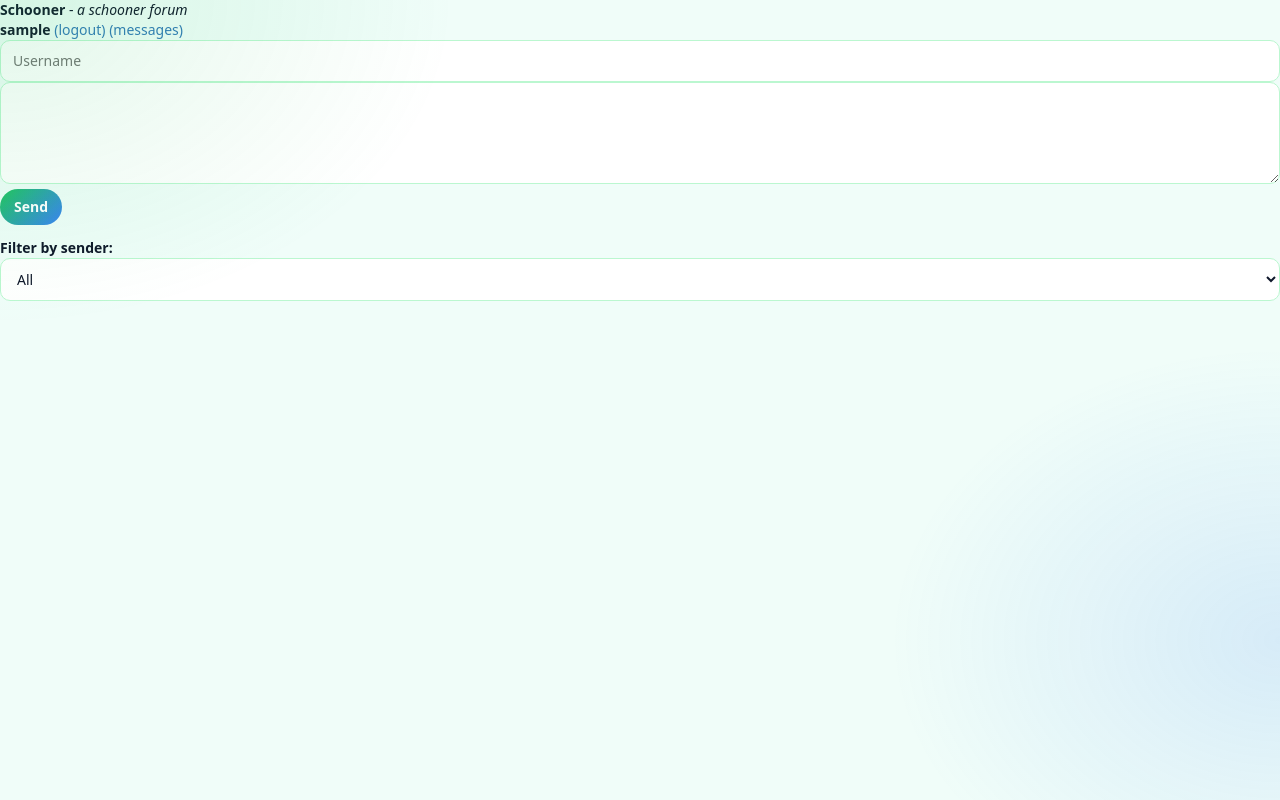
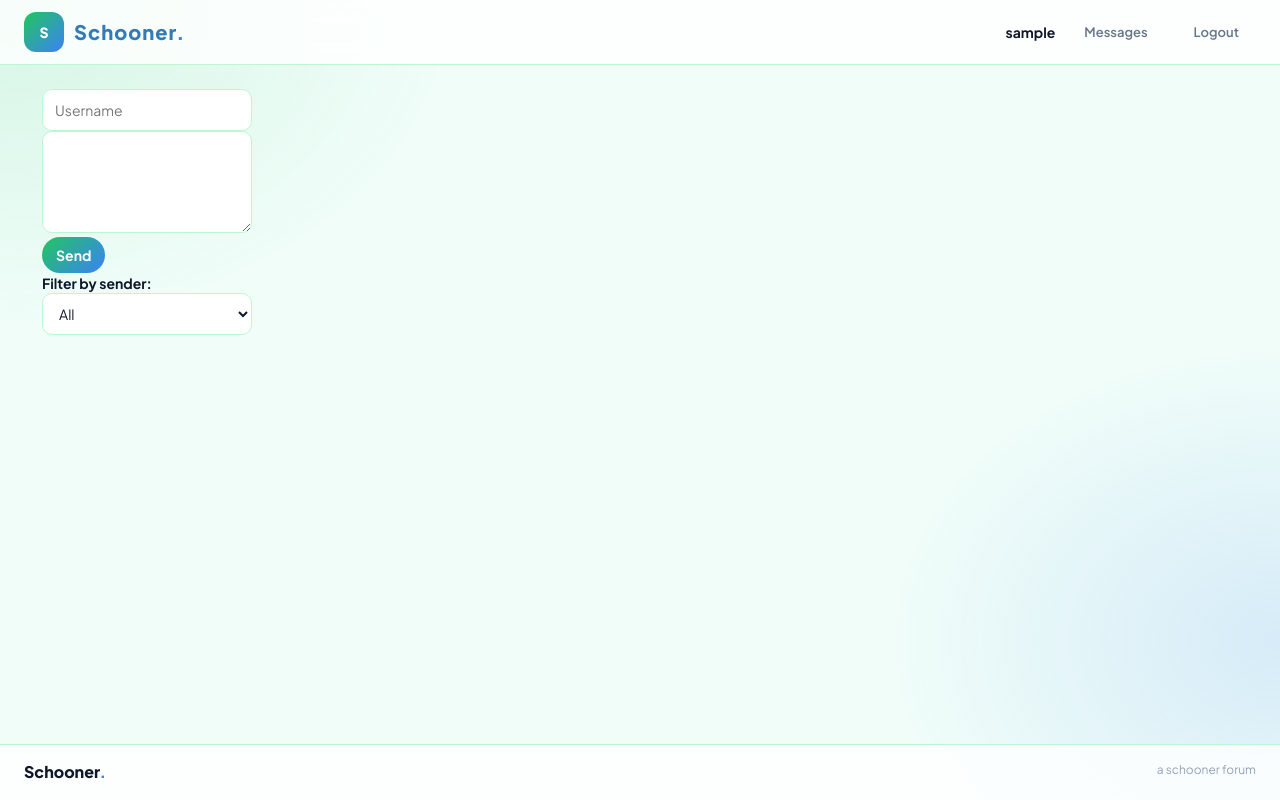
Before and after one commit to Circus-Circus-data-7-0/CircusCircus, a Flask app: page /messages in a window 1280 px wide. Run offline with Flask 3, Linux system fonts and the light colour scheme; the visitor is signed in with stand-in values (Sample User, id 1); data comes from the database, SQL or seed files in the repository; data that the repository does not hold is empty; some libraries are stand-ins or nearby versions.

Commit message:
layout.html updated to incorporate Bianca's frontend design, header.html updated to use her nav bar design, messages page style created to match what already exists, and style.css updated to  address messing prompts.

```diff
--- a/forum/templates/header.html
+++ b/forum/templates/header.html
@@ -1,10 +1,13 @@
-<a href="/" id="nolinks"><b>{{ config.SITE_NAME }}</b></a>{% if config.SITE_DESCRIPTION %} - {% endif %} <i>{{ config.SITE_DESCRIPTION }}</i>
-<div class="login">
-	{% if current_user.is_authenticated %}
-	<b class="{% if current_user.admin %}adminusername{% endif %}">{{ current_user.username }}</b>
-	<a class="logoutlink" href="/action_logout">(logout)</a>
-	<a class="logoutlink" href="/messages">(messages)</a>
-	{% else %}
-	<a href="/loginform">Click here to login or register!</a>
-	{% endif %}
+<a href="/" class="zc-logo">
+    <div class="zc-logo-icon">S</div>
+    <div class="zc-logo-text">{{ config.SITE_NAME }}<span>.</span></div>
+</a>
+<div class="zc-nav-right">
+    {% if current_user.is_authenticated %}
+    <span class="zc-nav-user {% if current_user.admin %}adminusername{% endif %}">{{ current_user.username }}</span>
+    <a class="zc-nav-link" href="/messages">Messages</a>
+    <a class="zc-nav-link" href="/action_logout">Logout</a>
+    {% else %}
+    <a class="zc-nav-link" href="/loginform">Login / Register</a>
+    {% endif %}
 </div>
--- a/forum/templates/layout.html
+++ b/forum/templates/layout.html
@@ -1,15 +1,16 @@
 <!DOCTYPE html>
-<html lang="en">
+<html>
 <head>
-	<meta charset="utf-8">
-	<meta name="viewport" content="width=device-width, initial-scale=1">
+    <link rel="preconnect" href="https://fonts.googleapis.com">
+    <link href="https://fonts.googleapis.com/css2?family=Plus+Jakarta+Sans:wght@400;600;700;800&display=swap" rel="stylesheet">
     <link rel="stylesheet" type="text/css" href="{{url_for('static', filename="bootstrap.min.css")}}">
     <link rel="stylesheet" type="text/css" href="{{url_for('static', filename="style.css")}}">
+    <script src="{{url_for('static', filename="forum.js")}}"></script>
     <title>{{ config.SITE_NAME }}</title>
 </head>
 <body>
-<div class="page">
-	<div class="header">
+<div class="page-wrap">
+    <div class="zc-navbar">
         {% include 'header.html' %}
     </div>
     {% if errors %}
@@ -18,15 +19,18 @@
         <p class="error">
             {{ error }}
         </p>
-
     {% endfor %}
     </div>
     {% endif %}
-	<div class="content">
+    <div class="zc-layout">
+        <div class="zc-feed">
             {% block body %}{% endblock %}
         </div>
     </div>
+    <footer class="zc-footer">
+        <div class="zc-footer-brand">{{ config.SITE_NAME }}<span>.</span></div>
+        <div class="zc-footer-copy">{{ config.SITE_DESCRIPTION }}</div>
+    </footer>
+</div>
 </body>
-
-
 </html>
--- a/forum/templates/messages.html
+++ b/forum/templates/messages.html
@@ -1,11 +1,16 @@
 {% extends 'layout.html' %}
 {% block body %}
-<form method="POST" action="/action_message">
-  <input type="text" name="recipient" id="recipient" placeholder="Username">
-  <textarea name="content" rows="4" cols="60"></textarea>
-  <input type="submit" value="Send">
-</form>
-<div style="margin-top:1%;margin-bottom:0.5%;">
+<div class="message-compose">
+  <form method="POST" action="/action_message">
+    <input type="text" name="recipient" id="recipient" placeholder="Username">
+    <textarea name="content" rows="4" cols="60"></textarea>
+    <input type="submit" value="Send">
+  </form>
+  {% if request.args.get('error') %}
+  <p style="color:red;">{{ request.args.get('error') }}</p>
+  {% endif %}
+</div>
+<div class="message-filter">
   <b>Filter by sender:</b>
   <select onchange="window.location='/messages?sender='+this.value">
     <option value="">All</option>
```
Lines whose indentation alone changed are shown as unchanged.
